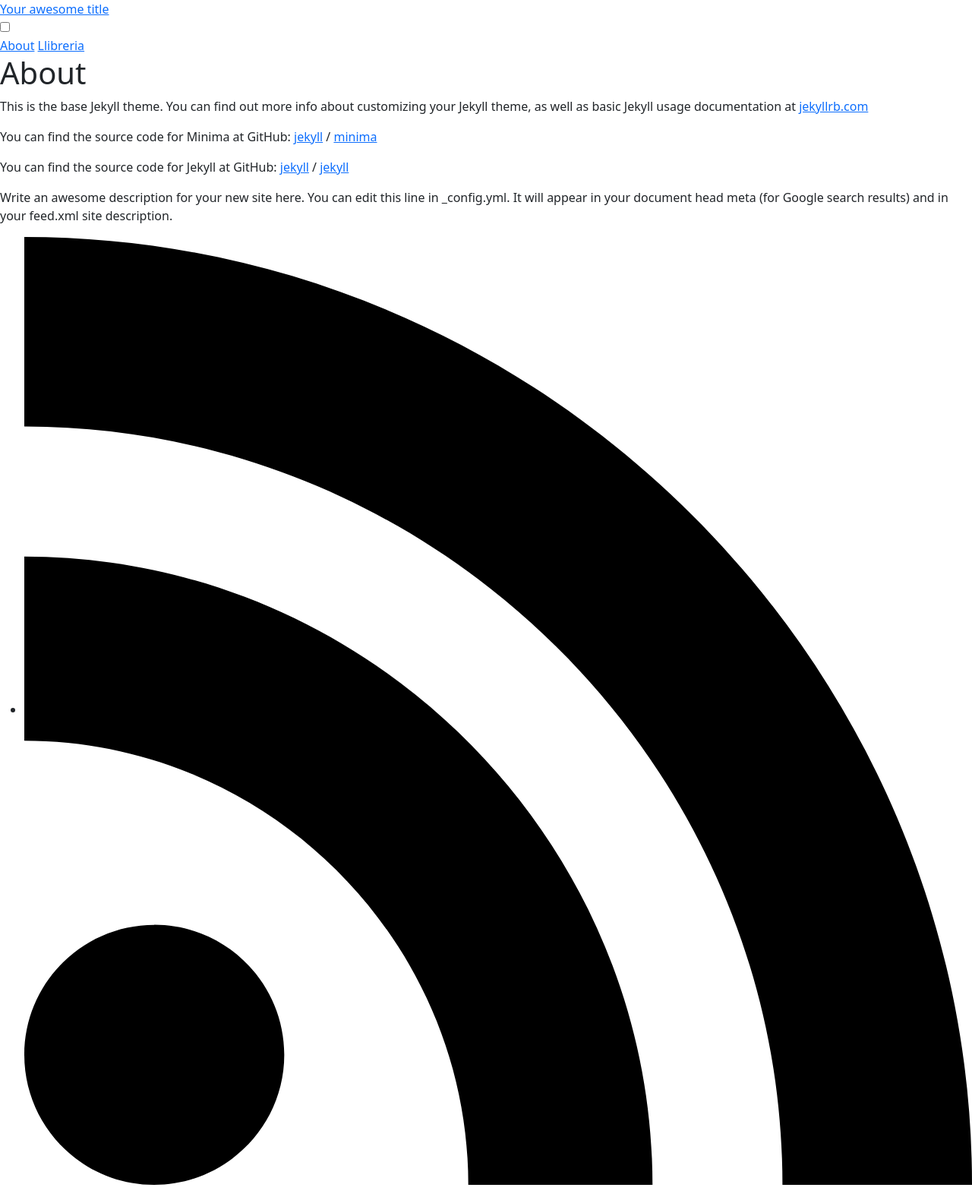
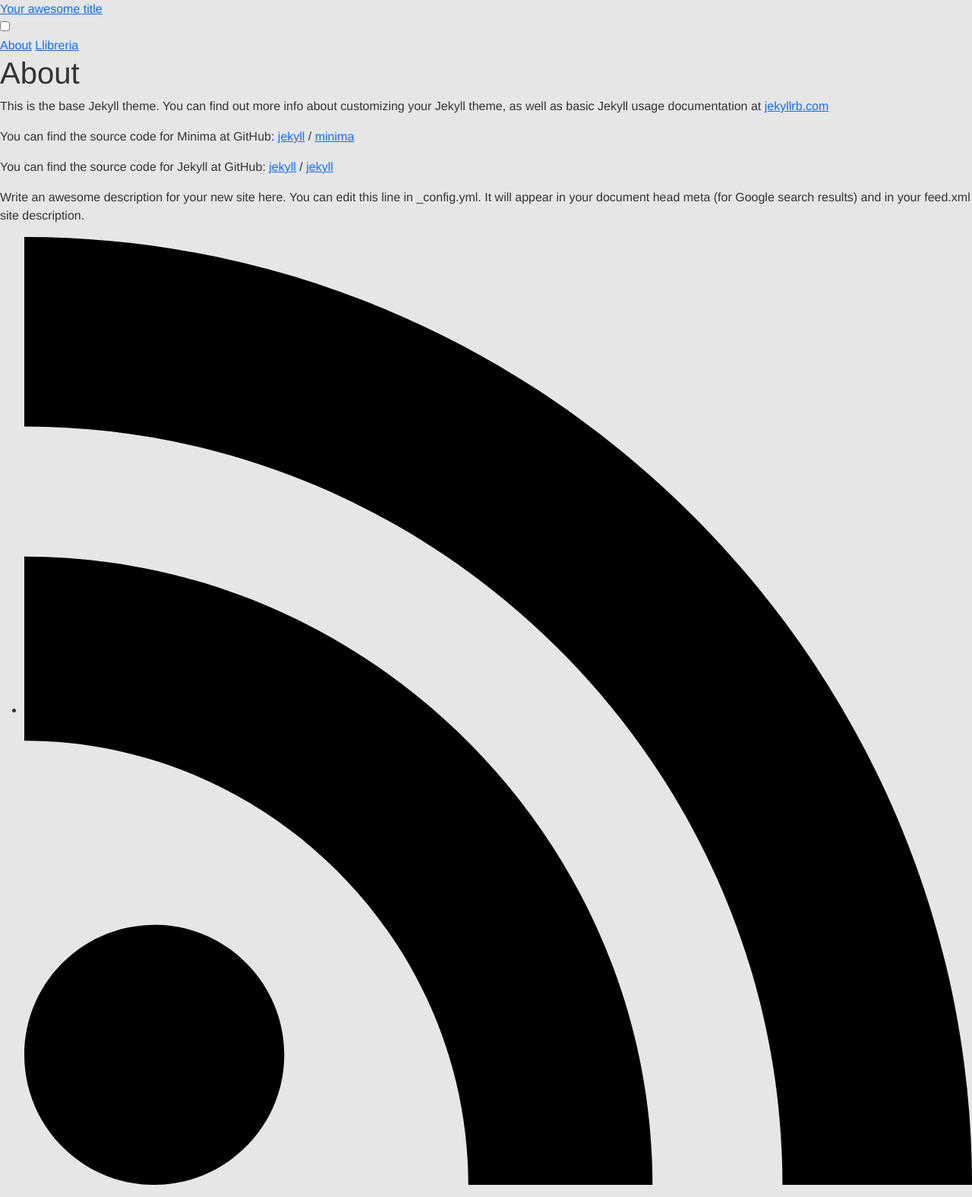
Before and after one commit to atimoneda/biblioteca, a Jekyll site: the page built from about.markdown, in a window 1280 px wide. Shown: the whole page at 76% size. Built offline with Jekyll 4.4.1, drawn with Linux system fonts in a browser that asks for light colours.

Commit message:
fix paths

```diff
--- a/_includes/head.html
+++ b/_includes/head.html
@@ -2,5 +2,5 @@
 <meta name="viewport" content="width=device-width, initial-scale=1.0">
 <title>{{ page.title }}</title>
 <link href="https://cdn.jsdelivr.net/npm/bootstrap@5.3.0/dist/css/bootstrap.min.css" rel="stylesheet">
-<link rel="stylesheet" href="{{ 'site.baseurl }}/css/style.css">
+<link rel="stylesheet" href="{{ 'site.baseurl }}/assets/css/style.css">
 <script src="https://cdn.jsdelivr.net/npm/bootstrap@5.3.3/dist/js/bootstrap.bundle.min.js"></script>
--- a/index.markdown
+++ b/index.markdown
@@ -4,7 +4,7 @@ title: Llibreria
 ---
 
 <div class="post-preview d-flex align-items-start mx-auto" style="width: 90%;">
-  <img src="{{ '/assets/images/22_11_63.jpg' }}" alt="Portada llibre" class="book-cover me-3">
+  <img src="{{ '/biblioteca/assets/images/22_11_63.jpg' }}" alt="Portada llibre" class="book-cover me-3">
   <div>
     <h3>22/11/63</h3>
     <p>
@@ -26,7 +26,7 @@ title: Llibreria
 <br>
 
 <div class="post-preview d-flex align-items-start mx-auto" style="width: 90%;">
-  <img src="{{ '/assets/images/Invicto.jpg' }}" alt="Portada llibre" class="book-cover me-3">
+  <img src="{{ '/biblioteca/assets/images/Invicto.jpg' }}" alt="Portada llibre" class="book-cover me-3">
   <div>
     <h3>Títol de prova del llibre</h3>
     <p>
```
